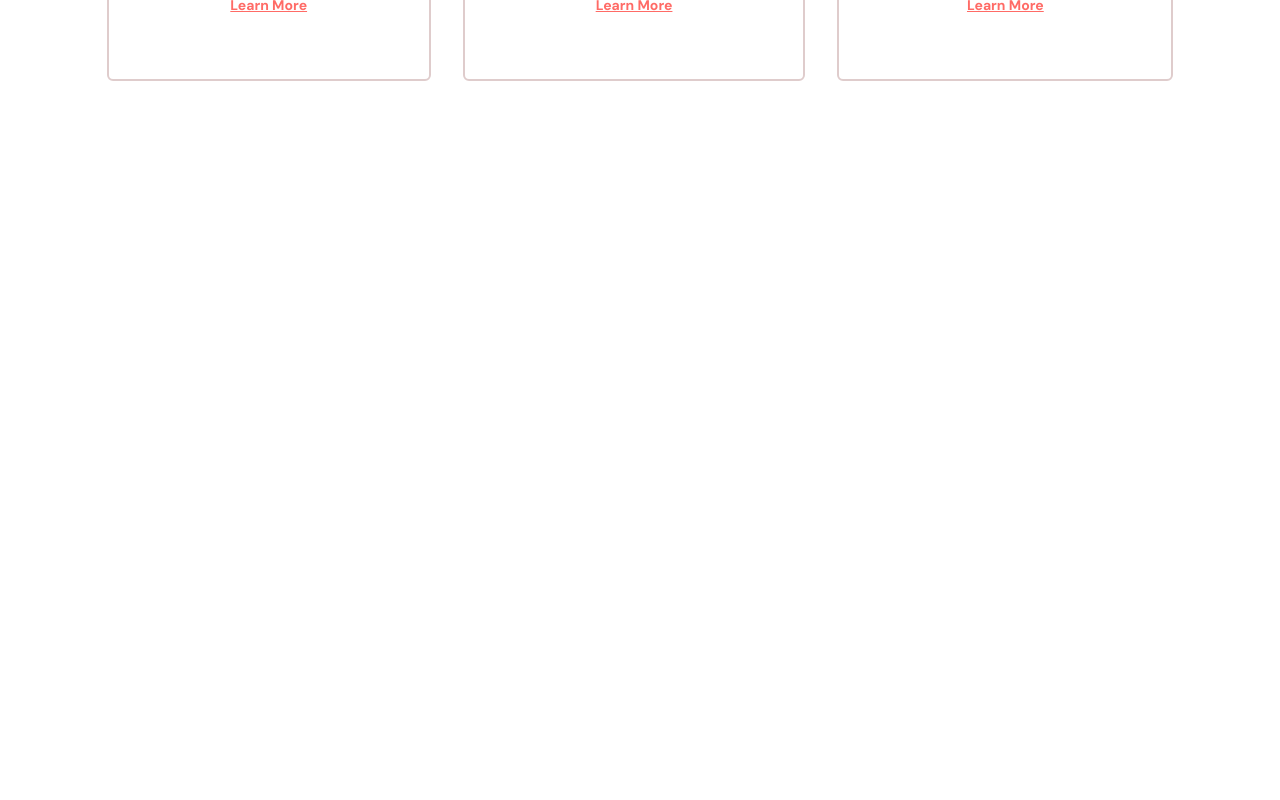
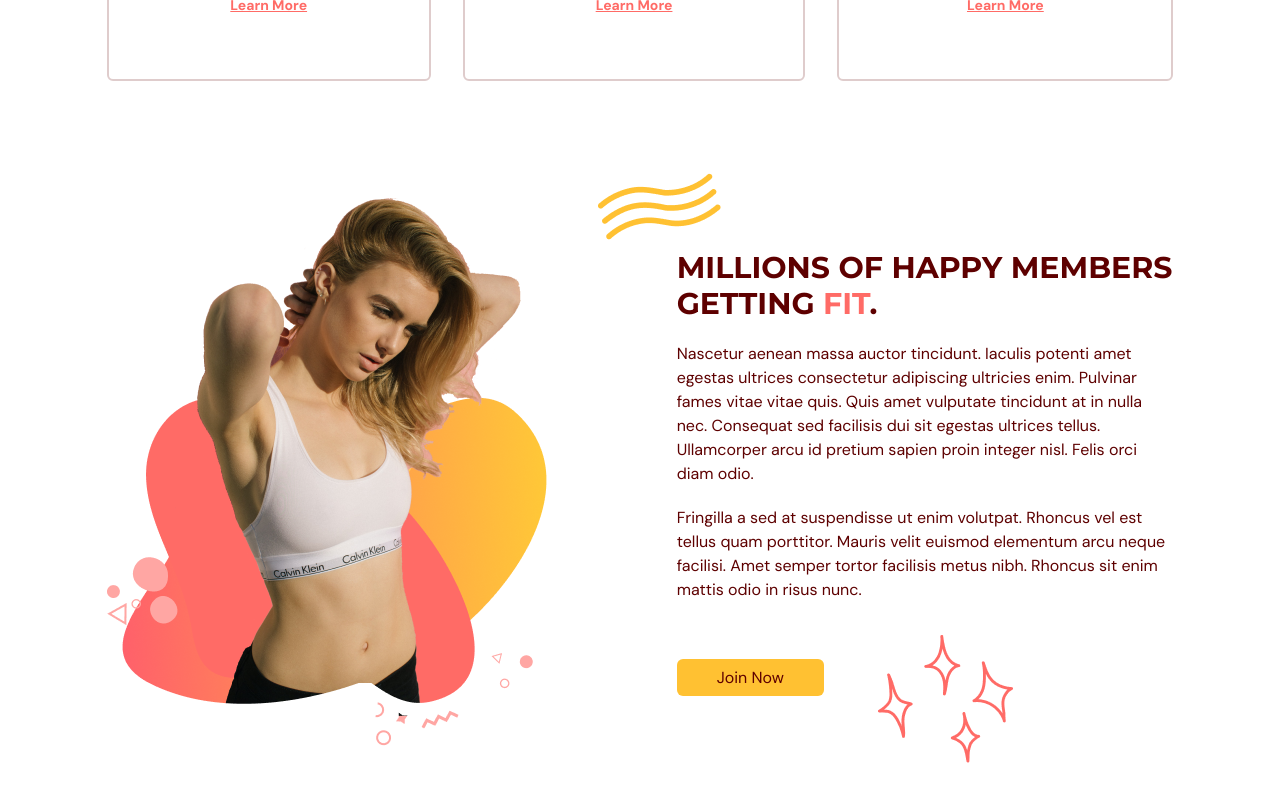
Before and after one commit to RaminMajidi/gym-app-ts, a React (Vite) app: page / in a window 1280 px wide. Shown: the part 1303-2103 px from the top of the page. Before the commit the page ends 1600 px from the top, so only its background shows below. Built offline with nearby package versions, Linux system fonts and the light colour scheme.

Commit message:
Compeleted Benefits Page

```diff
--- a/src/scenes/benefits/Benefit.tsx
+++ b/src/scenes/benefits/Benefit.tsx
@@ -2,10 +2,10 @@ import { SelectedPage } from "@/shared/type";
 import AnchorLink from "react-anchor-link-smooth-scroll";
 import {motion} from "framer-motion"
 
-const childVariant ={
-    hideen:{opacity:0 , scale:0.8},
-    visible:{opacity:1 , scale:1}
-}
+const childVariant = {
+    hidden: { opacity: 0, scale: 0.9 },
+    visible: { opacity: 1, scale: 1 },
+  };
 
 
 type Props = {
--- a/src/scenes/benefits/index.tsx
+++ b/src/scenes/benefits/index.tsx
@@ -1,5 +1,6 @@
 import { BenefitType, SelectedPage } from "@/shared/type";
 import { motion } from "framer-motion";
+import BenefitsPageGraphic from "@/assets/BenefitsPageGraphic.png"
 import {
     HomeModernIcon,
     UserGroupIcon,
@@ -7,6 +8,7 @@ import {
 } from "@heroicons/react/24/solid";
 import Htext from "@/shared/Htext";
 import Benefit from "./Benefit";
+import ActionButtom from "@/shared/ActionButtom";
 
 
 const benefits: Array<BenefitType> = [
@@ -33,9 +35,9 @@ const benefits: Array<BenefitType> = [
 const container = {
     hidden: {},
     visible: {
-        transition: { staggerChildren: 0.2 }
-    }
-}
+        transition: { staggerChildren: 0.2 },
+    },
+};
 
 
 type Props = {
@@ -84,6 +86,79 @@ const Benefits = ({ setSelectedPage }: Props) => {
                             setSelectedPage={setSelectedPage} />
                     ))}
                 </motion.div>
+                {/* Graphics And Description */}
+                <div className="mt-16 justify-between items-center gap-20 md:mt-28 md:flex ">
+                    {/* Graphics */}
+                    <img
+                        src={BenefitsPageGraphic}
+                        className="mx-auto "
+                        alt="benefits-graphic-page" />
+                    {/* Description */}
+                    <div>
+                        {/* Title */}
+                        <div className="relative">
+                            <div className="before:absolute before:-top-20
+                            before:-left-20 before:z-[1] before:content-abstractwaves">
+                                <motion.div
+                                    initial="hidden"
+                                    whileInView="visible"
+                                    viewport={{ once: true, amount: 0.5 }}
+                                    transition={{ duration: 0.5 }}
+                                    variants={{
+                                        hidden: { opacity: 0, x: 50 },
+                                        visible: { opacity: 1, x: 0 },
+                                    }}
+                                >
+                                    <Htext>
+                                        MILLIONS OF HAPPY MEMBERS GETTING{" "}
+                                        <span className="text-primary-500">FIT</span>
+                                        {"."}
+                                    </Htext>
+                                </motion.div>
+                            </div>
+                        </div>
+
+                        {/* Descript */}
+                        <motion.div
+                            initial="hidden"
+                            whileInView="visible"
+                            viewport={{ once: true, amount: 0.5 }}
+                            transition={{ delay: 0.2, duration: 0.5 }}
+                            variants={{
+                                hidden: { opacity: 0, x: 50 },
+                                visible: { opacity: 1, x: 0 },
+                            }}
+                        >
+                            <p className="my-5">
+                                Nascetur aenean massa auctor tincidunt. Iaculis potenti amet
+                                egestas ultrices consectetur adipiscing ultricies enim. Pulvinar
+                                fames vitae vitae quis. Quis amet vulputate tincidunt at in
+                                nulla nec. Consequat sed facilisis dui sit egestas ultrices
+                                tellus. Ullamcorper arcu id pretium sapien proin integer nisl.
+                                Felis orci diam odio.
+                            </p>
+                            <p className="mb-5">
+                                Fringilla a sed at suspendisse ut enim volutpat. Rhoncus vel est
+                                tellus quam porttitor. Mauris velit euismod elementum arcu neque
+                                facilisi. Amet semper tortor facilisis metus nibh. Rhoncus sit
+                                enim mattis odio in risus nunc.
+                            </p>
+                        </motion.div>
+
+                        {/* Button */}
+                        <div className="relative mt-16">
+                            <div className="before:absolute before:-bottom-20
+                            before:right-40 before:z-[1] before:content-sparkles">
+                                <ActionButtom setSelectedPage={setSelectedPage}>
+                                    Join Now
+                                </ActionButtom>
+                            </div>
+
+                        </div>
+
+                    </div>
+
+                </div>
             </motion.div >
         </section>
     )
```
